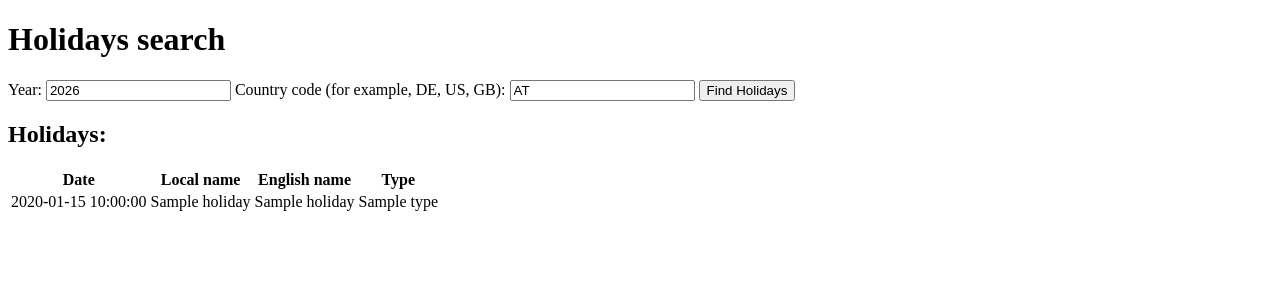
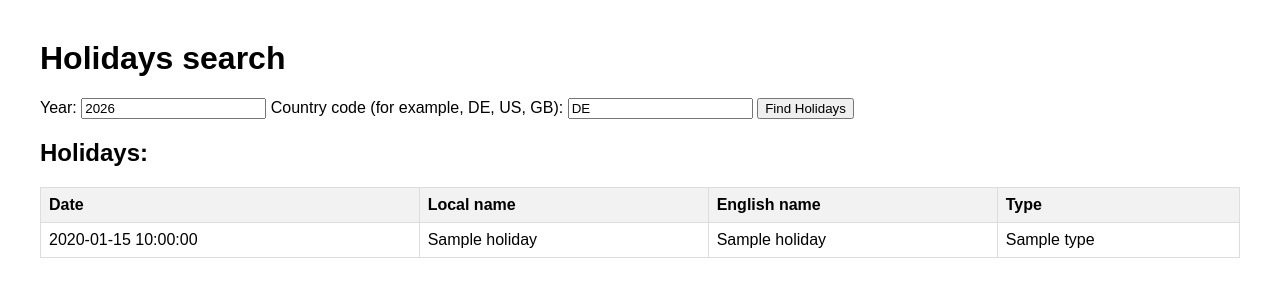
Before and after one commit to SyAndrey006/100-Days-of-Code-The-Complete-Python-Pro-Bootcamp-Professional-Portfolio-Project, a Flask app: template Public Holiday Checker Website/templates/home_page.html in a window 1280 px wide. Shown: the top 300 px of the page. Run offline with Flask 3, Linux system fonts and the light colour scheme; the template is opened without the code that fills it: most values are stand-ins (such as "Sample title", 1, 10 or a date in 2020).

Commit message:
Added small styles for table and titles

```diff
--- /dev/null
+++ b/Public Holiday Checker Website/static/style.css
@@ -0,0 +1,25 @@
+body {
+    font-family: Arial, sans-serif;
+    margin: 40px;
+}
+
+table {
+    border-collapse: collapse;
+    width: 100%;
+    margin-top: 20px;
+}
+
+th, td {
+    border: 1px solid #ddd;
+    padding: 8px;
+    text-align: left;
+}
+
+th {
+    background-color: #f2f2f2;
+}
+
+.error {
+    color: red;
+    font-weight: bold;
+}
--- a/Public Holiday Checker Website/templates/home_page.html
+++ b/Public Holiday Checker Website/templates/home_page.html
@@ -3,6 +3,7 @@
 <head>
     <meta charset="UTF-8">
     <title>Public Holidays</title>
+    <link rel="stylesheet" href="/static/style.css">
 </head>
 <body>
     <h1>Holidays search</h1>
@@ -11,7 +12,7 @@
         <input type="number" id="year" name="year" value="2026" required>
 
         <label for="country_code">Country code (for example, DE, US, GB):</label>
-        <input type="text" id="country_code" name="country_code" value="AT" required>
+        <input type="text" id="country_code" name="country_code" value="DE" required>
 
         <button type="submit">Find Holidays</button>
     </form>
```
